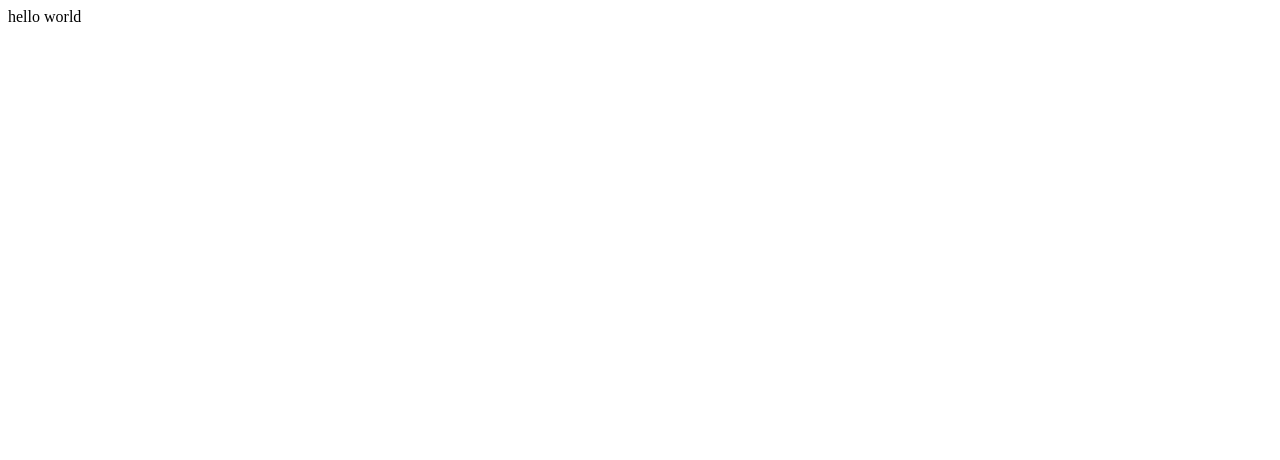
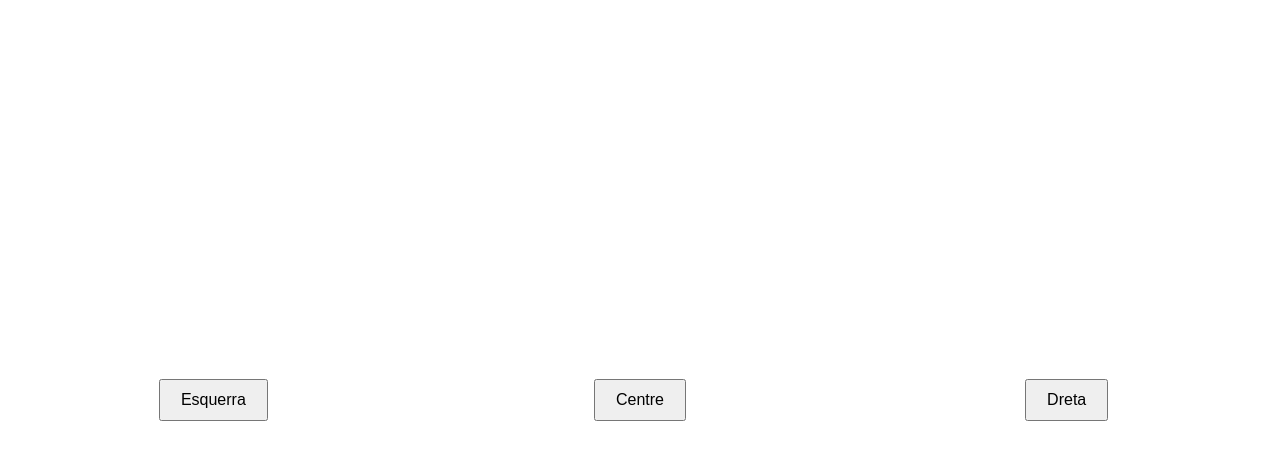
Before and after one commit to EBMEBM/web1, a plain HTML site: page index.html in a window 1280 px wide. Drawn offline with Linux system fonts and the light colour scheme.

Commit message:
Update index.html

```diff
--- a/index.html
+++ b/index.html
@@ -1,13 +1,42 @@
-<html>
+<!DOCTYPE html>
+<html lang="ca">
+<head>
+<meta charset="UTF-8">
+<meta name="viewport" content="width=device-width, initial-scale=1.0">
+<title>Botons a l'esquerra, al centre i a la dreta</title>
+<style>
+    body {
+        display: flex;
+        justify-content: space-between;
+        align-items: center;
+        height: 100vh;
+        margin: 0;
+        padding: 0;
+    }
+    .container {
+        display: flex;
+        justify-content: center;
+        width: 100%;
+    }
+    button {
+        padding: 10px 20px;
+        font-size: 16px;
+    }
+</style>
+</head>
+<body>
 
-    <head>
+<div class="container">
+    <button onclick="alert('Has clicat a l'esquerra!')">Esquerra</button>
+</div>
 
+<div class="container">
+    <button onclick="alert('Has clicat al centre!')">Centre</button>
+</div>
 
+<div class="container">
+    <button onclick="alert('Has clicat a la dreta!')">Dreta</button>
+</div>
 
-    </head>
-
-    <body>
-<p>hello world</p>
-    </body>
-
+</body>
 </html>
```
